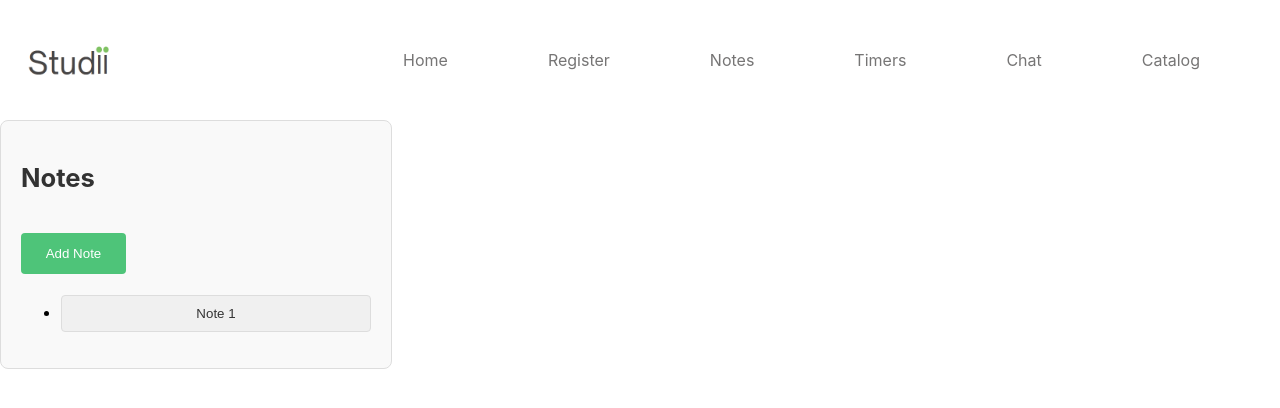
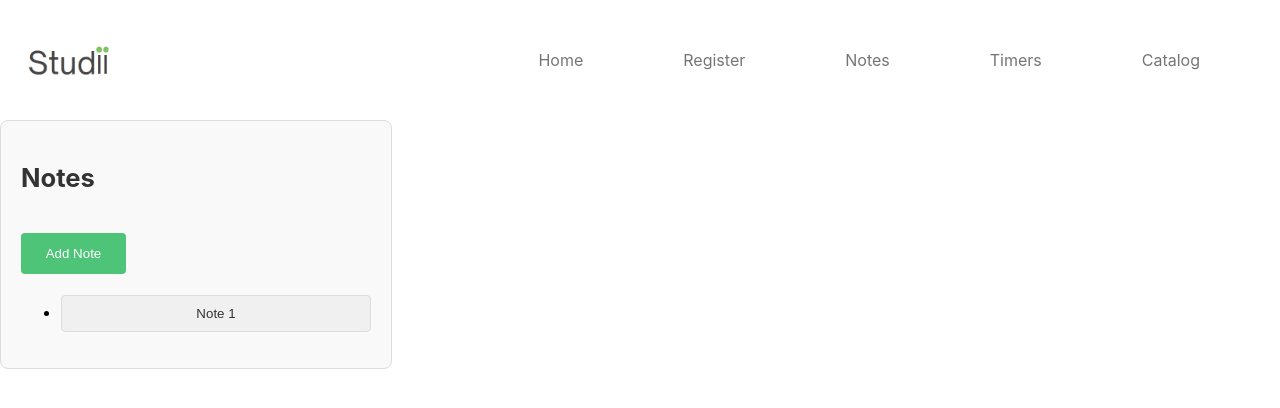
Before and after one commit to spoonz14/study-web-app, a React (Create React App) app in the folder frontend/: page /Notes in a window 1280 px wide. Shown: the top 408 px of the page. Built offline with nearby package versions, Linux system fonts and the light colour scheme.

Commit message:
removing unecessary feature

```diff
--- a/frontend/src/App.js
+++ b/frontend/src/App.js
@@ -22,7 +22,6 @@ const App = () => {
           <Route path="/RegisterUser" element={<RegisterUser />} />
           <Route path="/Notes" element={<Notes />} />
           <Route path="/Timers" element={<Timers />} />
-          <Route path="/Chat" element={<ChatRoom />} />{" "}
           <Route path="/Catalog" element={<Catalog />} />
           <Route path="/room/:id" element={<StudyRoom />} />
         </Routes>
--- a/frontend/src/components/NavBar.js
+++ b/frontend/src/components/NavBar.js
@@ -27,9 +27,6 @@ const NavBar = () => {
             <Link to="/Timers">Timers</Link>
           </li>
           <li>
-            <Link to="/Chat">Chat</Link>
-          </li>
-          <li>
             <Link to="/Catalog">Catalog</Link>
           </li>
         </ul>
```
